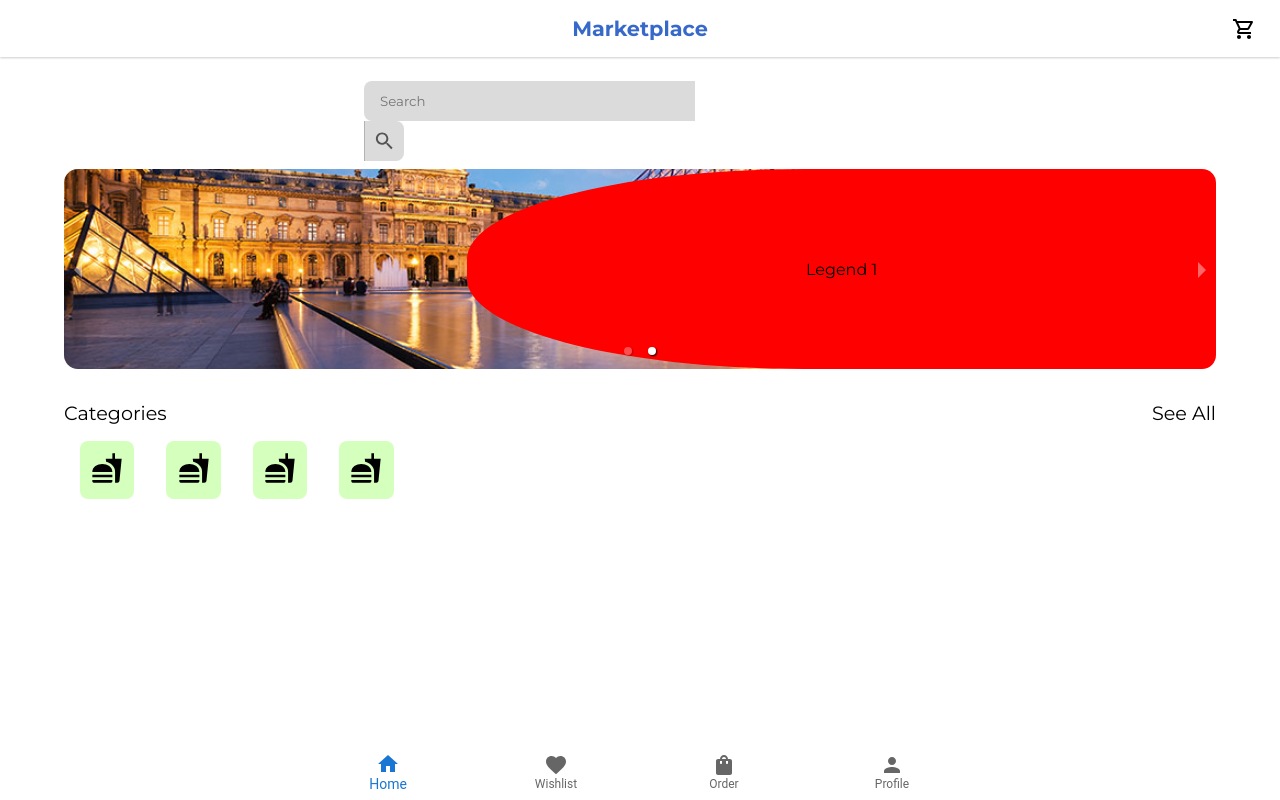
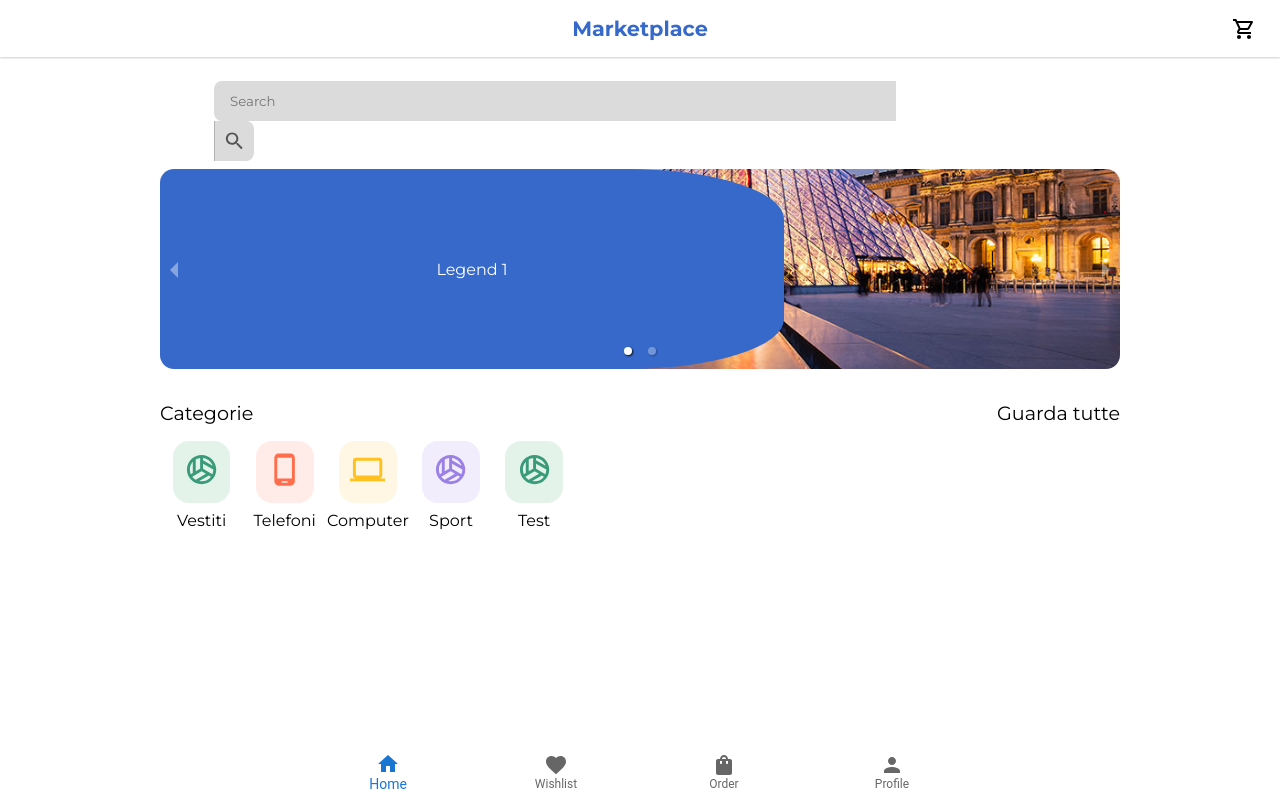
Before and after one commit to DarioDalte/bubble, a Next.js app: page / in a window 1280 px wide. Built offline with nearby package versions, Linux system fonts and the light colour scheme.

Commit message:
Categories list - 1.0

```diff
--- a/UI/SearchBar/SearchBar.module.scss
+++ b/UI/SearchBar/SearchBar.module.scss
@@ -1,7 +1,7 @@
 .input {
   height: 100%;
   padding: 0 1rem;
-  width: 60%;
+  width: 80%;
   border: none;
   outline: none;
   background: rgb(219, 219, 219);
--- a/components/Carousel/Carousel.js
+++ b/components/Carousel/Carousel.js
@@ -11,6 +11,7 @@ function myCarousel() {
       showStatus={false}
       autoPlay={true}
       className={classes.carousel}
+      interval={6000}
     >
       <div
         className={classes.container}
@@ -26,7 +27,7 @@ function myCarousel() {
         style={{ backgroundImage: `url('/parigi.jpg')` }}
       >
         <div className={classes["right-item"]}>
-          <p className={classes.text}>Legend 1</p>
+          <p className={classes.text}>Legend 2</p>
         </div>
       </div>
     </Carousel>
--- a/components/Carousel/Carousel.module.scss
+++ b/components/Carousel/Carousel.module.scss
@@ -1,3 +1,5 @@
+
+
  .carousel{
  display: flex;
  justify-content: center;
@@ -13,18 +15,18 @@
   background-position: right;
 
   .left-item{
-    border-radius: 0 45% 45% 0;
+    border-radius: 0 25% 25% 0;
   }
 
   .right-item{
-    border-radius: 45% 0 0 45%;
+    border-radius: 25% 0 0 25%;
   }
 
 
   .left-item, .right-item {
     height: 100%;
     width: 65%;
-    background: red;
+    background: #3669C9;
 
 
     display: flex;
@@ -32,7 +34,7 @@
     align-items: center;
 
     .text {
-      color: black;
+      color: white;
     }
   }
 }
--- a/components/Categories/Categories.js
+++ b/components/Categories/Categories.js
@@ -3,44 +3,82 @@ import classes from "./Categories.module.scss";
 import React from "react";
 import Category from "./Category";
 
-import FastfoodIcon from "@mui/icons-material/Fastfood";
-
+import PhoneAndroidOutlinedIcon from "@mui/icons-material/PhoneAndroidOutlined";
+import ComputerOutlinedIcon from "@mui/icons-material/ComputerOutlined";
+import SportsVolleyballOutlinedIcon from "@mui/icons-material/SportsVolleyballOutlined";
 function Categories(props) {
   const dummy_categories = [
     {
-      title: "Food",
-      color: "#5eff0042",
-      icon: <FastfoodIcon className={classes.icon} />,
+      title: "Vestiti",
+      color: "#E4F3EA",
+      icon: (
+        <SportsVolleyballOutlinedIcon
+          className={classes.icon}
+          style={{ color: "#3A9B7A" }}
+        />
+      ),
+    },
+    {
+      title: "Telefoni",
+      color: "#FFECE8",
+      icon: (
+        <PhoneAndroidOutlinedIcon
+          className={classes.icon}
+          style={{ color: "#FE6E4C" }}
+        />
+      ),
+    },
+    {
+      title: "Computer",
+      color: "#FFF6E4",
+      icon: (
+        <ComputerOutlinedIcon
+          className={classes.icon}
+          style={{ color: "#FFC120" }}
+        />
+      ),
+    },
+    {
+      title: "Sport",
+      color: "#F1EDFC",
+      icon: (
+        <SportsVolleyballOutlinedIcon
+          className={classes.icon}
+          style={{ color: "#9B81E5" }}
+        />
+      ),
+    },
+    {
+      title: "Test",
+      color: "#E4F3EA",
+      icon: (
+        <SportsVolleyballOutlinedIcon
+          className={classes.icon}
+          style={{ color: "#3A9B7A" }}
+        />
+      ),
     },
   ];
 
   return (
     <div className={props.classes}>
       <div className={classes.header}>
-        <p className={classes.text}>Categories</p>
-        <p className={classes.text}>See All</p>
+        <p className={classes.text}>Categorie</p>
+        <p className={classes.text}>Guarda tutte</p>
       </div>
-      <div className={classes.categories}>
-        <Category
-          title={"Food"}
-          color={"#5eff0042"}
-          icon={<FastfoodIcon className={classes.icon} />}
-        />
-        <Category
-          title={"Food"}
-          color={"#5eff0042"}
-          icon={<FastfoodIcon className={classes.icon} />}
-        />
-        <Category
-          title={"Food"}
-          color={"#5eff0042"}
-          icon={<FastfoodIcon className={classes.icon} />}
-        />
-        <Category
-          title={"Food"}
-          color={"#5eff0042"}
-          icon={<FastfoodIcon className={classes.icon} />}
-        />
+      <div className={classes.container}>
+        <div className={classes.categories}>
+          {dummy_categories.map((category, i) => {
+            return (
+              <Category
+                key={i}
+                title={category.title}
+                color={category.color}
+                icon={category.icon}
+              />
+            );
+          })}
+        </div>
       </div>
     </div>
   );
--- a/components/Categories/Categories.module.scss
+++ b/components/Categories/Categories.module.scss
@@ -1,18 +1,35 @@
-.header{
-    display: flex;
-    justify-content: space-between;
-    align-items: center;
+.header {
+  display: flex;
+  justify-content: space-between;
+  align-items: center;
 
-    .text{
-     font-size: 1.2rem;
-    }
+  .text {
+    font-size: 1.2rem;
+  }
 }
 
-.categories{
+.container {
+
+
+    height: 110px;
+    overflow: hidden;
+
+
+
+  .categories {
     display: flex;
 
-    .icon{
-        width: 2rem;
-        height: 2rem;
+    overflow: auto;
+
+    white-space: nowrap;
+
+    .icon {
+      width: 2.2rem;
+      height: 2.2rem;
     }
+    padding-bottom: 1.3rem;
+
+
+
+  }
 }
--- a/components/Categories/Category.js
+++ b/components/Categories/Category.js
@@ -1,8 +1,15 @@
 import classes from "./Category.module.scss";
 
 function Category(props) {
-  return <div className={classes.category} style={{background: props.color}}
-  >{props.icon}</div>;
+
+  return (
+    <div className={classes.container}>
+      <div className={classes.category} style={{ background: props.color }}>
+        {props.icon}
+      </div>
+      {props.title}
+    </div>
+  );
 }
 
 export default Category;
--- a/components/Categories/Category.module.scss
+++ b/components/Categories/Category.module.scss
@@ -1,5 +1,16 @@
-.category{
-    padding: .7rem;
-    border-radius: 8px;
-    margin: 1rem;
+.container {
+
+
+    display: flex;
+    flex-direction: column;
+    justify-content: center;
+    align-items: center;
+  .category {
+    padding: 0.7rem;
+    border-radius: 16px;
+    margin-top: 1rem;
+    margin-bottom: .5rem;
+    margin-left: .8rem;
+    margin-right: .8rem;
+  }
 }
--- a/components/Header/Header.js
+++ b/components/Header/Header.js
@@ -15,7 +15,7 @@ function Header() {
           <ShoppingCartOutlinedIcon />
         </div>
       </header>
-      <Container maxWidth="sm" className={classes.container}>
+      <Container maxWidth="md" className={classes.container}>
         <SearchBar/>
       </Container>
 
--- a/components/Header/Header.module.scss
+++ b/components/Header/Header.module.scss
@@ -26,15 +26,11 @@
   }
 }
 
-.search-bar{
-    box-shadow: none !important;
-    background: #f6f5f5 !important;
-
-}
 
 .container{
   display: flex;
   justify-content: center;
   align-items: center;
   height: 40px;
+
 }
--- a/components/Main/Main.module.scss
+++ b/components/Main/Main.module.scss
@@ -1,7 +1,9 @@
 
 .container{
    width: 90%;
+   max-width: 60rem;
     margin: auto;
+   // background: #9209e0;
 }
 
 .categories{
```
